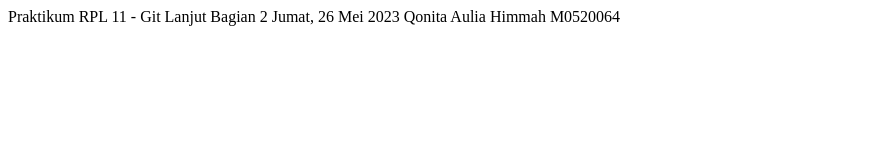
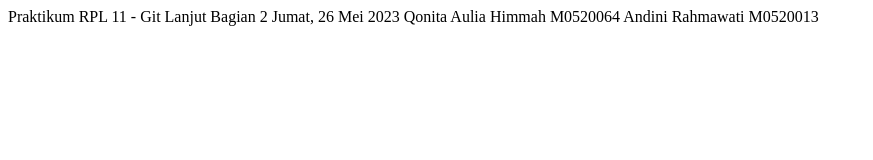
Before and after one commit to qonitaaulia18/praktikumrpl, a plain HTML site: page index.html in a window 1280 px wide. Shown: the whole page, without its empty margins (0-873 px from the left). Drawn offline with Linux system fonts and the light colour scheme.

Commit message:
Edit File index

```diff
--- a/index.html
+++ b/index.html
@@ -6,5 +6,6 @@
 <body>
     Jumat, 26 Mei 2023
     Qonita Aulia Himmah M0520064
+    Andini Rahmawati M0520013
 </body>
 </html>
```
